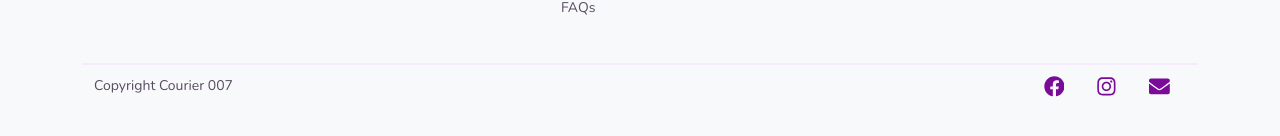
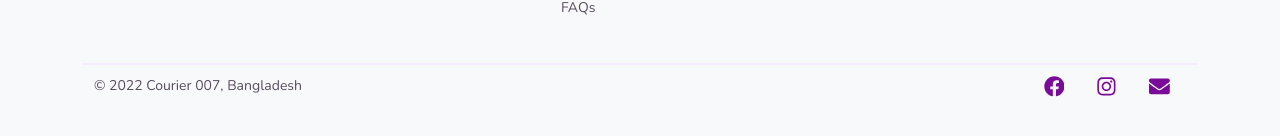
Before and after one commit to sifatulrabbi/courier-seven-webapp, a React (Create React App) app: page /login in a window 1280 px wide. Shown: the part 212-348 px from the top of the page. Built offline with nearby package versions, Linux system fonts and the light colour scheme.

Commit message:
fix: copyright text

```diff
--- a/src/components/footer/index.jsx
+++ b/src/components/footer.jsx
@@ -8,7 +8,7 @@ import {
   OverlayTrigger,
   Tooltip,
 } from "react-bootstrap";
-import { brand, allLinks } from "../../assets";
+import { brand, allLinks } from "../assets";
 import { Link } from "react-router-dom";
 import { v4 } from "uuid";
 import { FaFacebook, FaInstagram, FaEnvelope } from "react-icons/fa";
@@ -83,7 +83,9 @@ const Footer = () => {
           className="border-top border-2 mt-4 pt-2 d-flex flex-column flex-md-row align-items-center"
           style={{ justifyContent: "space-between", gridGap: "2rem" }}
         >
-          <small className="text-secondary">Copyright Courier 007</small>
+          <small className="text-secondary">
+            &copy; {new Date().getFullYear()} Courier 007, Bangladesh
+          </small>
           <Nav>
             <Nav.Link href="/" target="_blank" className="p-0 px-3">
               <FaFacebook style={{ fontSize: "1.3rem" }} />
```
